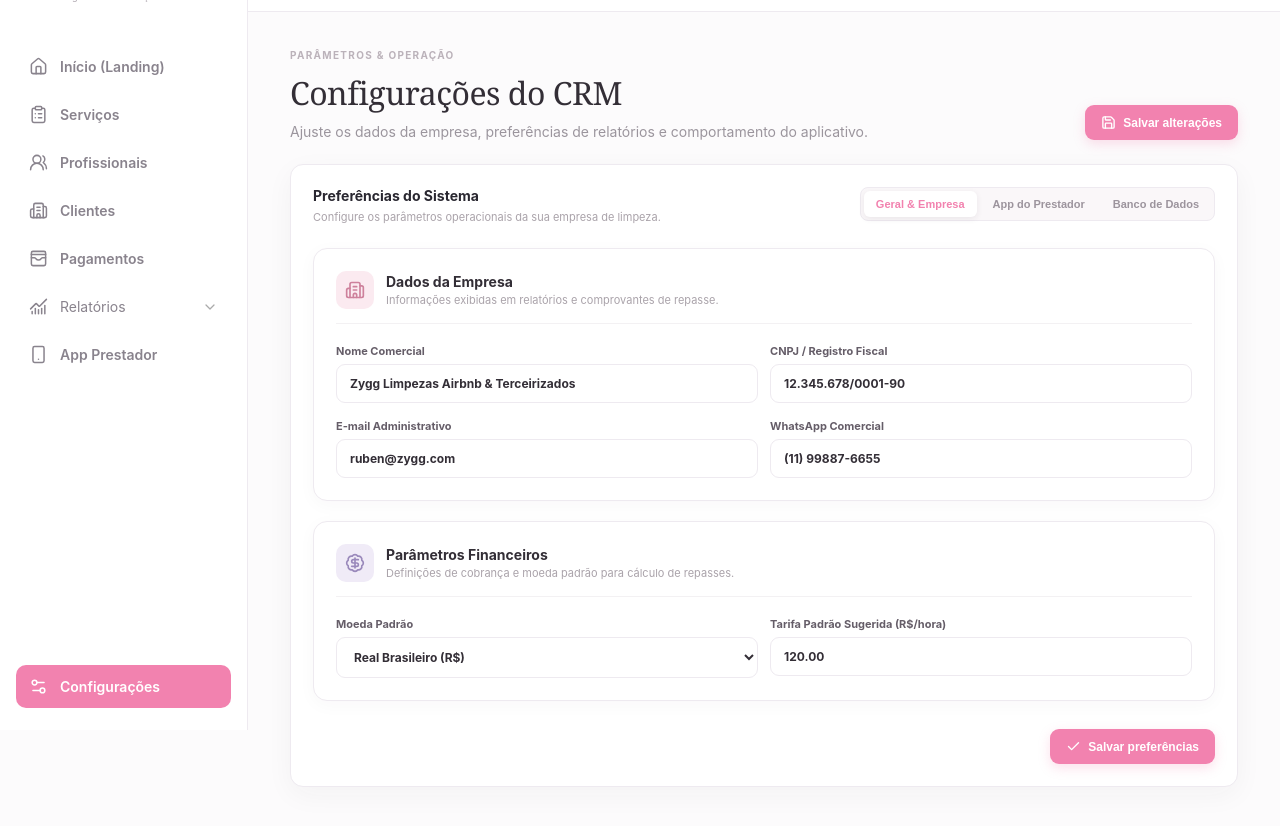
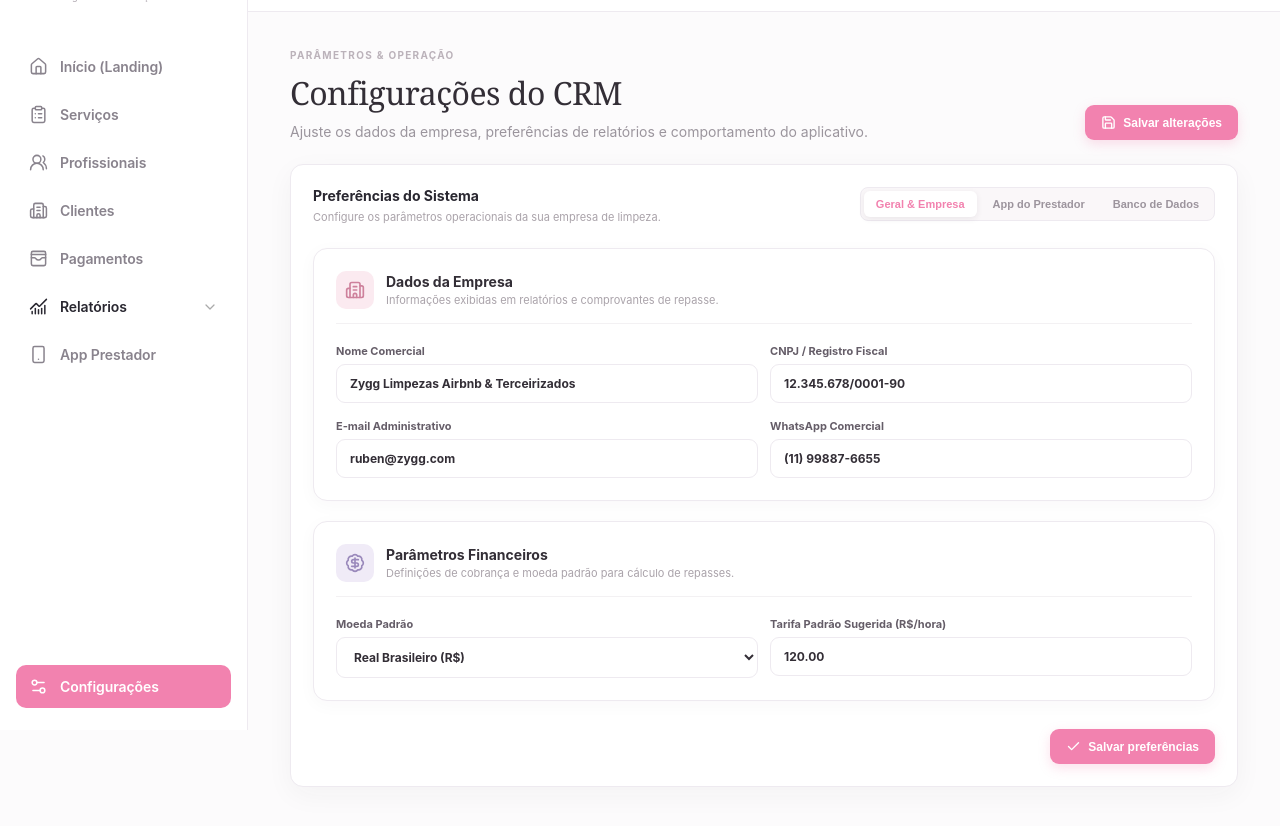
Before and after one commit to Rubens-create/projeto-crm, a website: page web/admin-config.html in a window 1280 px wide. Shown: the part 70-896 px from the top of the page. Drawn offline with nearby package versions, Linux system fonts and the light colour scheme.

Commit message:
fix: ensure nav-collapsible-btn button matches exact font-weight 600, font-family, and 14px size of standard nav-items

```diff
--- a/web/static.css
+++ b/web/static.css
@@ -2292,7 +2292,10 @@ input:checked + .slider:before {
   background: transparent;
   cursor: pointer;
   text-align: left;
-  font: inherit;
+  font-family: inherit !important;
+  font-size: 14px !important;
+  font-weight: 600 !important;
+  color: inherit;
 }
 
 .nav-collapsible-btn .chevron {
@@ -2406,3 +2409,13 @@ td small [data-lucide] {
   gap: 4px !important;
   margin-top: 2px !important;
 }
+
+/* Garantia de Tipografia e Peso em Negrito para Botões de Navegação Lateral */
+.nav-item,
+button.nav-item,
+.nav-collapsible-btn {
+  font-family: Inter, ui-sans-serif, system-ui, -apple-system, sans-serif !important;
+  font-size: 14px !important;
+  font-weight: 600 !important;
+  letter-spacing: -0.1px;
+}
```
